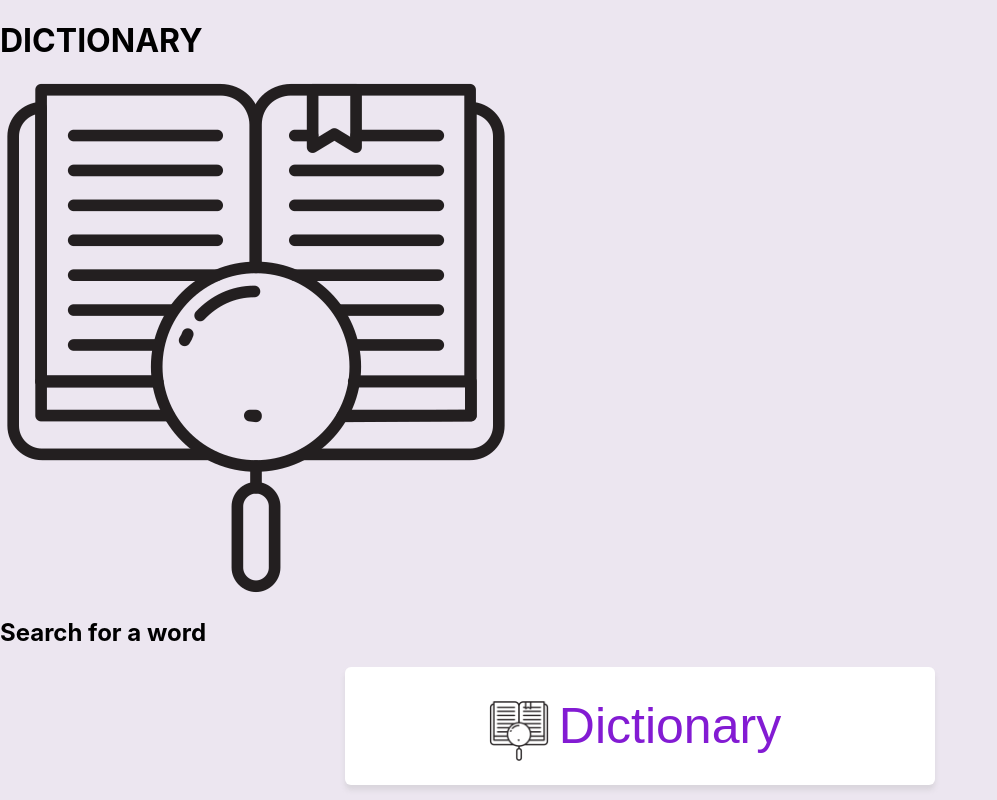
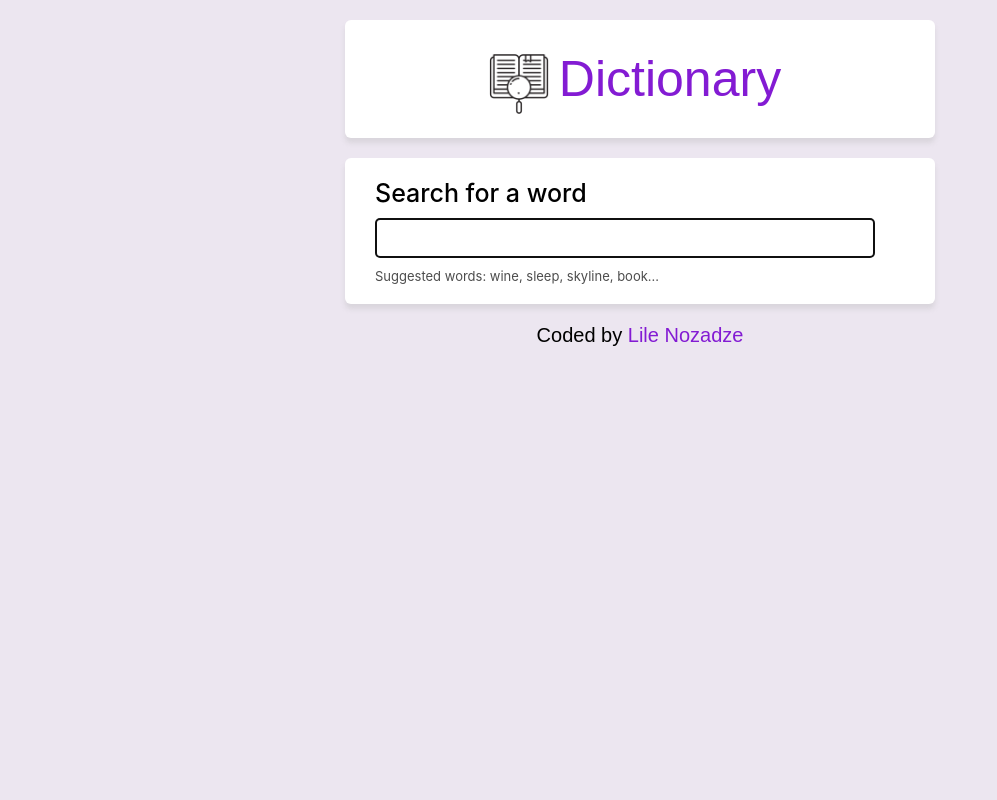
Before and after one commit to nozadzelile/dictionary-project, a React (Create React App) app: page / in a window 1280 px wide. Shown: the top 800 px of the page, without its empty margins (0-997 px from the left). Built offline with nearby package versions, Linux system fonts and the light colour scheme; a web font is replaced by a local one.

Commit message:
Update App.js

```diff
--- a/src/App.js
+++ b/src/App.js
@@ -1,15 +1,10 @@
 import './App.css';
 import Dictionary from "./Dictionary.js";
-import bookImg from './book.png';
-
 
 function App() {
   return (
     <div className="App">
       <div className="container">
-        <h1>DICTIONARY</h1>
-        <img src={bookImg} alt="Book" className="book-image" />
-        <h2>Search for a word</h2>
       <main>
         <Dictionary />
       </main>
```
